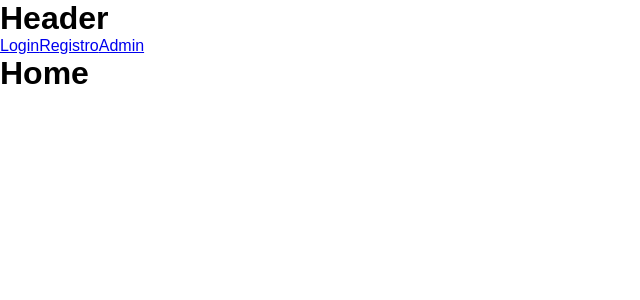
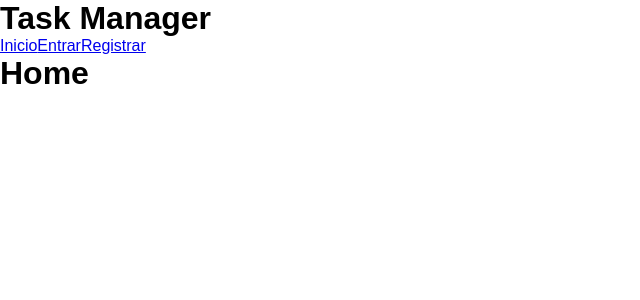
Before and after one commit to nsa-lucas/task-manager, a React (Vite) app: page / in a window 1280 px wide. Shown: the top 300 px of the page, without its empty margins (0-640 px from the left). Built offline with nearby package versions, Linux system fonts and the light colour scheme; no server answers.

Commit message:
refactor: alterar header content with lsession acitve or not

```diff
--- a/src/components/Header/Index.jsx
+++ b/src/components/Header/Index.jsx
@@ -1,14 +1,37 @@
 import { Link } from 'react-router-dom';
+import useAuth from '../../auth/useAuth';
+import { useEffect } from 'react';
+import { signOut } from 'firebase/auth';
+import { auth } from '../../services/firebase';
 
 import './style.css';
 
 export default function Header() {
+    const { user } = useAuth();
+
     return (
         <header>
-            <h1>Header</h1>
-            <Link to="/login">Login</Link>
-            <Link to="/register">Registro</Link>
-            <Link to="/admin">Admin</Link>
+            {user ? (
+                <>
+                    <h1>Admin</h1>
+                    <Link to="/">Inicio</Link>
+                    <Link to="/admin">Admin</Link>
+                    <button
+                        onClick={async () => {
+                            await signOut(auth);
+                        }}
+                    >
+                        logout
+                    </button>
+                </>
+            ) : (
+                <>
+                    <h1>Task Manager</h1>
+                    <Link to="/">Inicio</Link>
+                    <Link to="/login">Entrar</Link>
+                    <Link to="/register">Registrar</Link>
+                </>
+            )}
         </header>
     );
 }
--- a/src/components/HeaderAdmin/Index.jsx
+++ /dev/null
@@ -1,9 +0,0 @@
-import './style.css';
-
-export default function HeaderAdmin() {
-    return (
-        <header>
-            <h1>header admin</h1>
-        </header>
-    );
-}
--- a/src/pages/Admin/index.jsx
+++ b/src/pages/Admin/index.jsx
@@ -30,9 +30,13 @@ export default function Admin() {
         },
     ]);
 
+    useEffect(() => {
+        console.log(user);
+        console.log(loading);
+    });
+
     return (
         <div>
-            <HeaderAdmin />
             <h1>Minhas tarefas</h1>
             <div>
                 <div>
--- a/src/pages/Home/index.jsx
+++ b/src/pages/Home/index.jsx
@@ -5,7 +5,6 @@ import './style.css';
 export default function Home() {
     return (
         <div>
-            <Header />
             <h1>Home</h1>
         </div>
     );
--- a/src/pages/Login/index.jsx
+++ b/src/pages/Login/index.jsx
@@ -1,37 +1,31 @@
 import { useEffect, useState } from 'react';
+import { useNavigate } from 'react-router-dom';
 import { auth } from '../../services/firebase';
 import { onAuthStateChanged, signInWithEmailAndPassword } from 'firebase/auth';
 
 import './style.css';
-import { Navigate } from 'react-router-dom';
 
 export default function Login() {
     const [email, setEmail] = useState('');
     const [password, setPassword] = useState('');
     const [error, setError] = useState('');
-    const [userSession, setUserSession] = useState(false);
 
-    async function signIn() {
+    const navigate = useNavigate();
+
+    async function handleLogin() {
         await signInWithEmailAndPassword(auth, email, password)
-            .then((value) => {
-                setUserDetail({
-                    uid: value.user.uid,
-                    email: value.user.email,
-                });
-                setUserSession(true);
+            .then(() => {
+                navigate('/admin', { replace: true });
             })
             .catch((error) => {
                 if (error.code === 'auth/invalid-credential') {
                     setError('Email ou senha incorretos.');
                 } else {
-                    console.log(error.code);
+                    console.log(error);
                 }
             });
     }
 
-    if (userSession) {
-        return <Navigate to="/admin" />;
-    } else {
     return (
         <div className="login">
             <h1>Login</h1>
@@ -55,9 +49,8 @@ export default function Login() {
                     placeholder="Digite sua senha..."
                 />
                 {error && <span>{error}</span>}
-                    <button onClick={signIn}>login</button>
+                <button onClick={handleLogin}>login</button>
             </div>
         </div>
     );
 }
-}
--- a/src/routes/index.jsx
+++ b/src/routes/index.jsx
@@ -4,10 +4,12 @@ import Register from '../pages/Register';
 import Login from '../pages/Login';
 import Private from './Private';
 import Admin from '../pages/Admin';
+import Header from '../components/Header/Index';
 
 export default function RoutesApp() {
     return (
         <BrowserRouter>
+            <Header />
             <Routes>
                 <Route path="/" element={<Home />} />
                 <Route path="/register" element={<Register />} />
```
Also changed, not shown: src/components/HeaderAdmin/style.css (deleted). Lines whose indentation alone changed are shown as unchanged.
